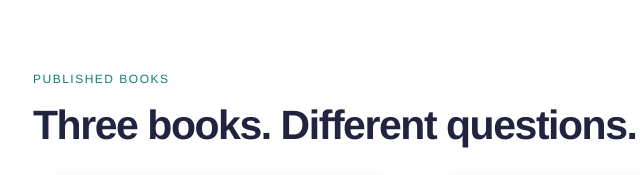
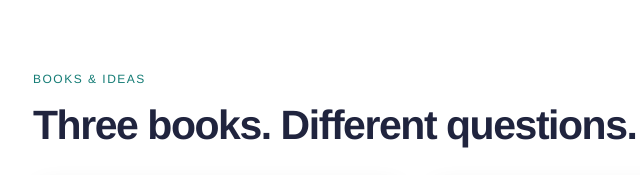
Before and after one commit to Arnabgupta1979/arnab-site, a plain HTML site: page pages/writing.html in a window 1280 px wide. Shown: the part 481-656 px from the top of the page, 27-667 px from the left. Drawn offline with Linux system fonts and the light colour scheme.

Commit message:
Clarify writing section label

```diff
--- a/pages/writing.html
+++ b/pages/writing.html
@@ -23,7 +23,7 @@
 <a class="skip" href="#main">Skip to content</a>
 <header class="header site-header"><a class="brand" href="../index.html" aria-label="Arnab Gupta home"><span class="monogram">ag<span>.</span></span><span>ARNAB GUPTA<small>RESEARCH · BOOKS · IDEAS</small></span></a><button class="menu-toggle" aria-label="Open navigation" aria-expanded="false" aria-controls="navigation">Menu <span aria-hidden="true">☰</span></button><nav id="navigation" aria-label="Main navigation"><a href="../index.html">Home</a><a href="../pages/about.html">About</a><a href="../pages/research.html">Research</a><a href="../pages/projects.html">Projects</a><a href="../books/">Books</a><a href="../pages/writing.html" aria-current="page">Writing</a><a href="../pages/contact.html" class="nav-shop">Contact</a></nav></header><noscript><style>.site-header.header{height:auto;min-height:85px;flex-wrap:wrap;padding-top:16px;padding-bottom:16px}.site-header #navigation{display:flex;position:static;padding:8px 0;box-shadow:none;width:100%;gap:18px;flex-wrap:wrap}.site-header .menu-toggle{display:none}</style></noscript>
 <main id="main"><section class="page-hero"><div class="wrap hero-with-photo"><div><span class="label">Writing</span><h1>Ideas beyond<br>the journal.</h1><p>My independent writing follows questions about knowledge, India’s past, food and culture, and what it means to live and think with AI.</p></div><figure class="hero-photo"><img src="../assets/photos/arnab-gupta-writing.jpg" alt="Arnab Gupta, author and essayist" width="593" height="600" decoding="async"></figure></div></section>
-<section class="sec"><div class="wrap"><span class="label">Published books</span><h2>Three books. Different questions.</h2><div class="work-grid"><article class="work-card fade-up"><span class="work-status">Knowledge &amp; belief</span><h3>Thesis, Antithesis, Synthesis</h3><p>Knowledge, Belief, and the Long Argument over India’s Past</p><a class="card-link" href="../books/#books">Read about the book &amp; editions ↗</a></article><article class="work-card fade-up"><span class="work-status">Food &amp; culture</span><h3>Uncurried</h3><p>Beyond Butter Chicken and Tikka Myths</p><a class="card-link" href="../books/#uncurried">Explore the book ↗</a></article><article class="work-card fade-up"><span class="work-status">Life with AI</span><h3>Your Turn to Talk</h3><p>How AI Helped Me Rethink Everything</p><a class="card-link" href="../books/#your-turn-to-talk">Explore the book ↗</a></article></div></div></section>
+<section class="sec"><div class="wrap"><span class="label">Books &amp; ideas</span><h2>Three books. Different questions.</h2><div class="work-grid"><article class="work-card fade-up"><span class="work-status">Knowledge &amp; belief</span><h3>Thesis, Antithesis, Synthesis</h3><p>Knowledge, Belief, and the Long Argument over India’s Past</p><a class="card-link" href="../books/#books">Read about the book &amp; editions ↗</a></article><article class="work-card fade-up"><span class="work-status">Food &amp; culture</span><h3>Uncurried</h3><p>Beyond Butter Chicken and Tikka Myths</p><a class="card-link" href="../books/#uncurried">Explore the book ↗</a></article><article class="work-card fade-up"><span class="work-status">Life with AI</span><h3>Your Turn to Talk</h3><p>How AI Helped Me Rethink Everything</p><a class="card-link" href="../books/#your-turn-to-talk">Explore the book ↗</a></article></div></div></section>
 <section class="writing-band"><div class="wrap"><span class="label">Essays &amp; notes</span><h2>Follow the open questions.</h2><p>Read my independent essays and notes on Substack, or find professional reflections on LinkedIn.</p><div class="btns"><a class="btn btn-mint" href="https://arnabgupta9.substack.com" target="_blank" rel="noopener noreferrer">Read on Substack ↗</a><a class="btn btn-wh" href="https://www.linkedin.com/in/arnab-gupta-4198271b" target="_blank" rel="noopener noreferrer">LinkedIn ↗</a></div></div></section></main>
 <footer class="site-footer"><div class="wrap footer-grid"><div><a class="brand" href="../index.html"><span class="monogram">ag<span>.</span></span><span>ARNAB GUPTA<small>RESEARCH · BOOKS · IDEAS</small></span></a><p>Seed systems, digital innovation and independent writing.<br>Based in Wageningen, Netherlands.</p></div><div><p class="eyebrow">EXPLORE</p><a href="../pages/research.html">Research</a><a href="../pages/projects.html">Projects</a><a href="../books/">Books</a><a href="../pages/writing.html">Writing</a></div><div><p class="eyebrow">CONNECT</p><a href="https://www.wur.nl/en/persons/arnab-gupta" target="_blank" rel="noopener noreferrer">WUR profile ↗</a><a href="https://www.researchgate.net/profile/Arnab-Gupta-2" target="_blank" rel="noopener noreferrer">ResearchGate ↗</a><a href="https://orcid.org/0000-0002-5672-5735" target="_blank" rel="noopener noreferrer">ORCID ↗</a><a href="https://www.linkedin.com/in/arnab-gupta-4198271b" target="_blank" rel="noopener noreferrer">LinkedIn ↗</a><a href="https://arnabgupta9.substack.com" target="_blank" rel="noopener noreferrer">Substack ↗</a><a href="../pages/contact.html">Contact →</a></div></div><div class="wrap footer-bottom"><p>© <span id="year">2026</span> Arnab Gupta · Independent personal website</p><a href="../books/#practical">Purchasing information →</a></div></footer>
 <script src="../js/components.js"></script>
```
